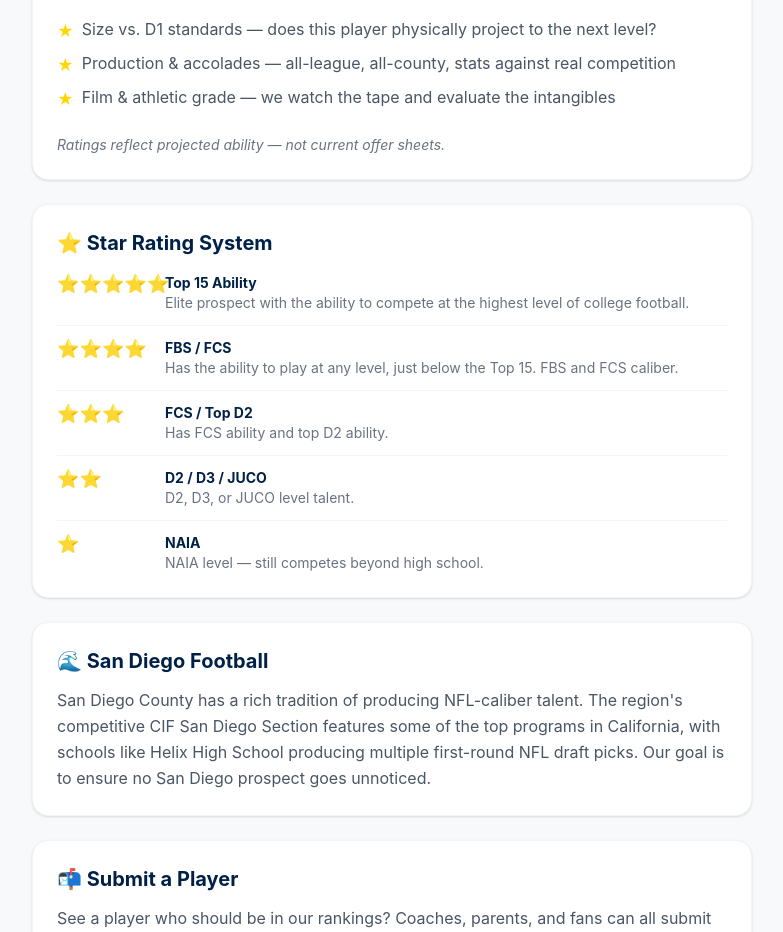
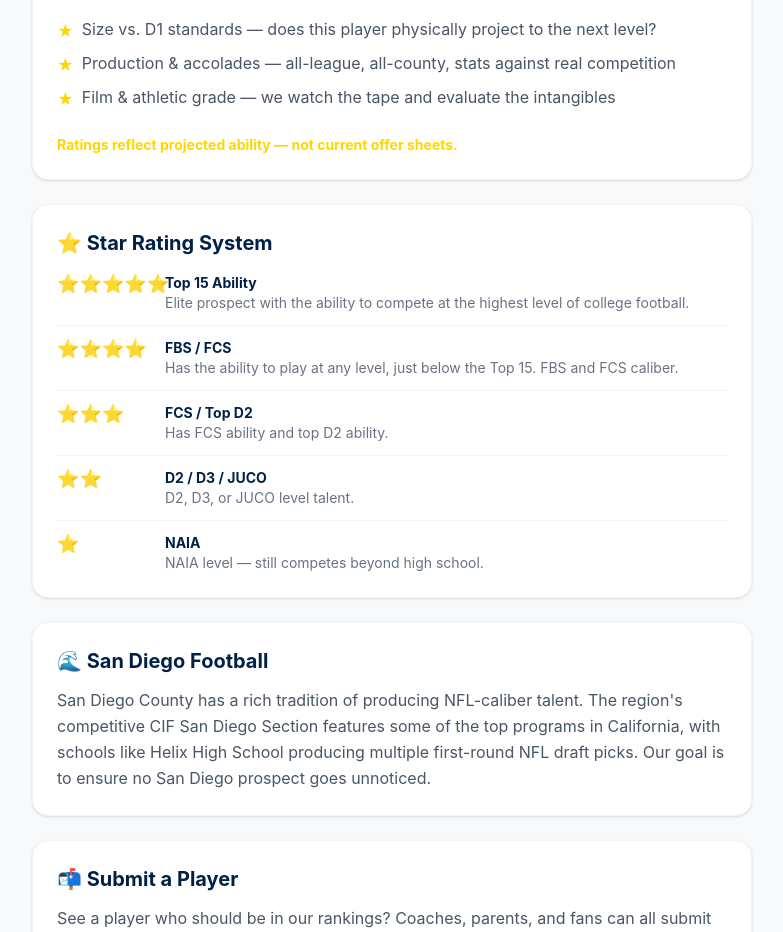
Before and after one commit to CloneJT1/samtaumoepeau, a Next.js app: page /about in a window 1280 px wide. Shown: the part 843-1775 px from the top of the page, without its empty margins (248-1031 px from the left). Built offline with nearby package versions, Linux system fonts and the light colour scheme.

Commit message:
About page: ratings disclaimer gold + bold

```diff
--- a/app/about/page.tsx
+++ b/app/about/page.tsx
@@ -68,7 +68,7 @@ export default function AboutPage() {
               </li>
             ))}
           </ul>
-          <p className="text-gray-500 text-sm italic">Ratings reflect projected ability — not current offer sheets.</p>
+          <p className="text-sm font-bold" style={{ color: '#FFD700' }}>Ratings reflect projected ability — not current offer sheets.</p>
         </div>
 
         <div className="bg-white rounded-2xl border border-gray-100 shadow-sm p-6">
```
